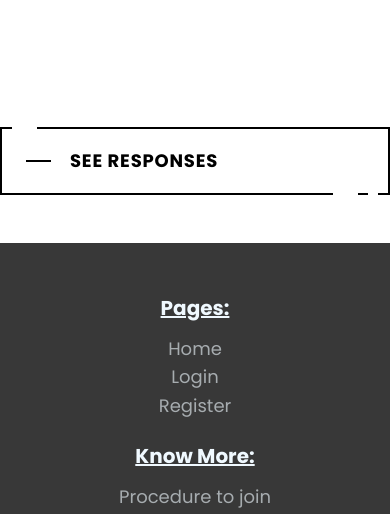
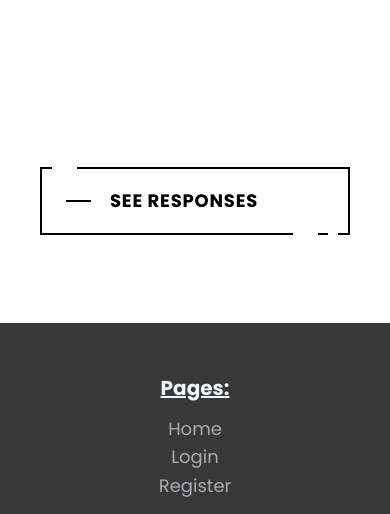
Before and after one commit to pulkithanda/voyager-hf, a Flask app: page / in a window 390 px wide. Shown: the part 2168-2682 px from the top of the page. Run offline with Flask 2, Linux system fonts and the light colour scheme; some libraries are stand-ins or nearby versions.

Commit message:
Made See Responses btn responsive

```diff
--- a/voyager/templates/home.html
+++ b/voyager/templates/home.html
@@ -107,7 +107,7 @@
     </div>
 
 
-    <div class="center">
+    <div class="center sm: p-10">
         <button class="fancy">
           <span class="top-key"></span>
           <a href="{{url_for("admin_user")}}">See Responses</a>
```
